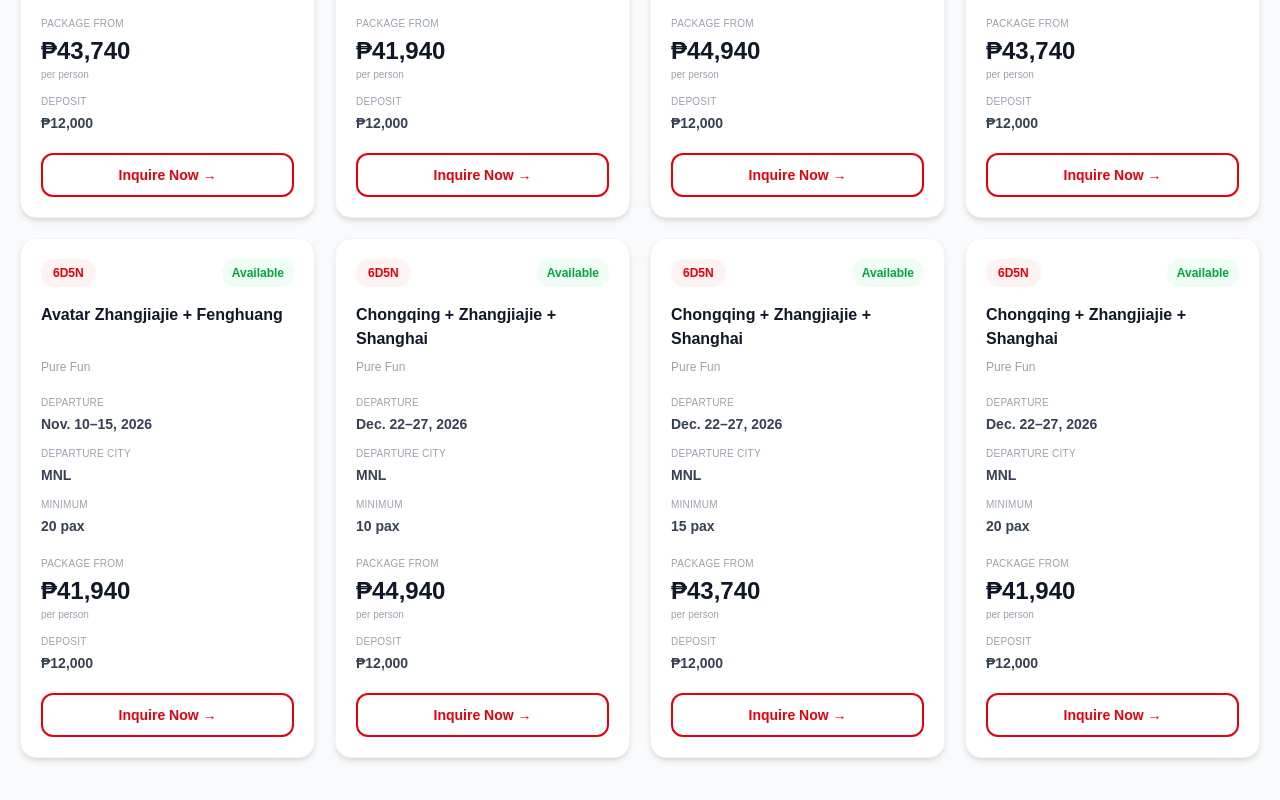
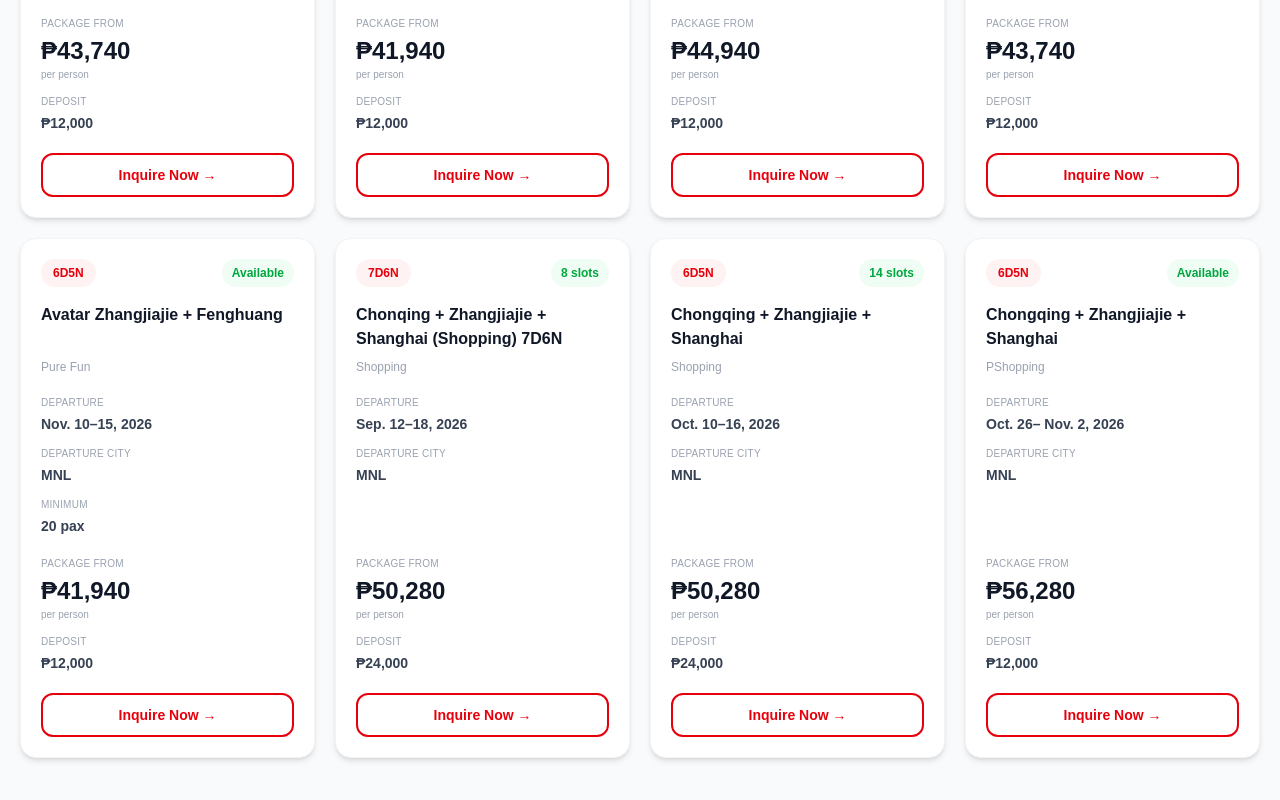
Before and after one commit to chingutravelandtours/chingu-website, a Next.js app: page /china-tours in a window 1280 px wide. Shown: the part 1547-2347 px from the top of the page. Built offline with nearby package versions, Linux system fonts and the light colour scheme.

Commit message:
Update page.tsx

```diff
--- a/app/china-tours/page.tsx
+++ b/app/china-tours/page.tsx
@@ -163,35 +163,35 @@ const packages: Package[] = [
   },
 
    {
-    title: "Chongqing + Zhangjiajie + Shanghai",
-    subtitle: "Pure Fun",
-    duration: "6D5N",
-    dates: "Dec. 22–27, 2026",
+    title: "Chonqing + Zhangjiajie + Shanghai (Shopping) 7D6N",
+    subtitle: "Shopping",
+    duration: "7D6N",
+    dates: "Sep. 12–18, 2026",
     city: "MNL",
-    price: 749 * USD_TO_PHP,
-    minimum: 10,
-    deposit: 200 * USD_TO_PHP,
+    price: 838 * USD_TO_PHP,
+    slots: 8,
+    deposit: 400 * USD_TO_PHP,
   },
 
    {
     title: "Chongqing + Zhangjiajie + Shanghai",
-    subtitle: "Pure Fun",
+    subtitle: "Shopping",
     duration: "6D5N",
-    dates: "Dec. 22–27, 2026",
+    dates: "Oct. 10–16, 2026",
     city: "MNL",
-    price: 729 * USD_TO_PHP,
-    minimum: 15,
-    deposit: 200 * USD_TO_PHP,
+    price: 838 * USD_TO_PHP,
+    slots: 14,
+    deposit: 400 * USD_TO_PHP,
   },
 
   {
     title: "Chongqing + Zhangjiajie + Shanghai",
-    subtitle: "Pure Fun",
+    subtitle: "PShopping",
     duration: "6D5N",
-    dates: "Dec. 22–27, 2026",
+    dates: "Oct. 26– Nov. 2, 2026",
     city: "MNL",
-    price: 699 * USD_TO_PHP,
-    minimum: 20,
+    price: 938 * USD_TO_PHP,
+    slot: 4,
     deposit: 200 * USD_TO_PHP,
   },
 ];
```
